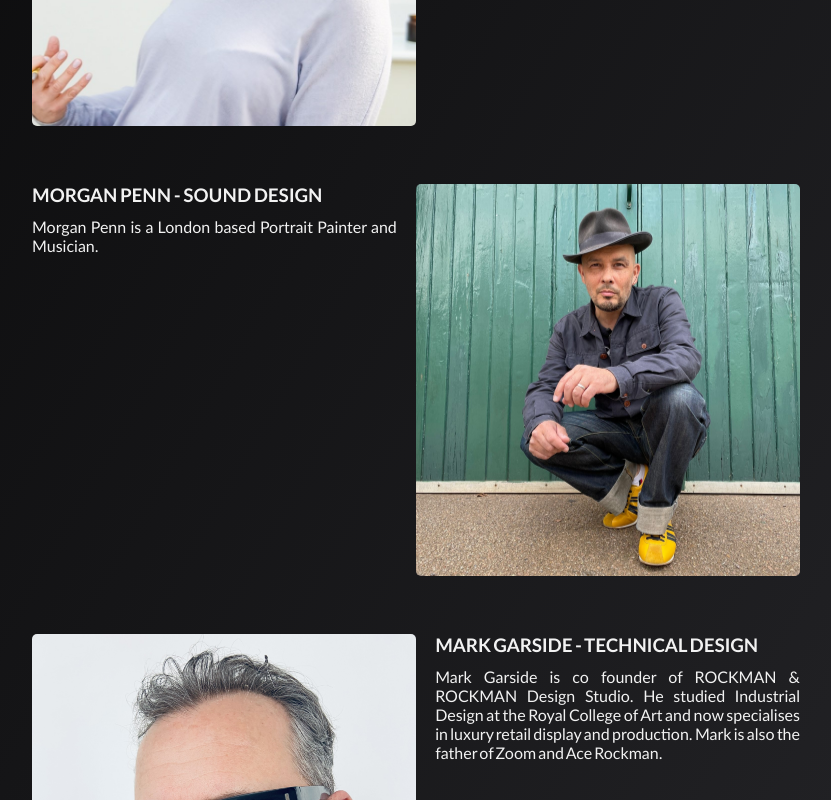
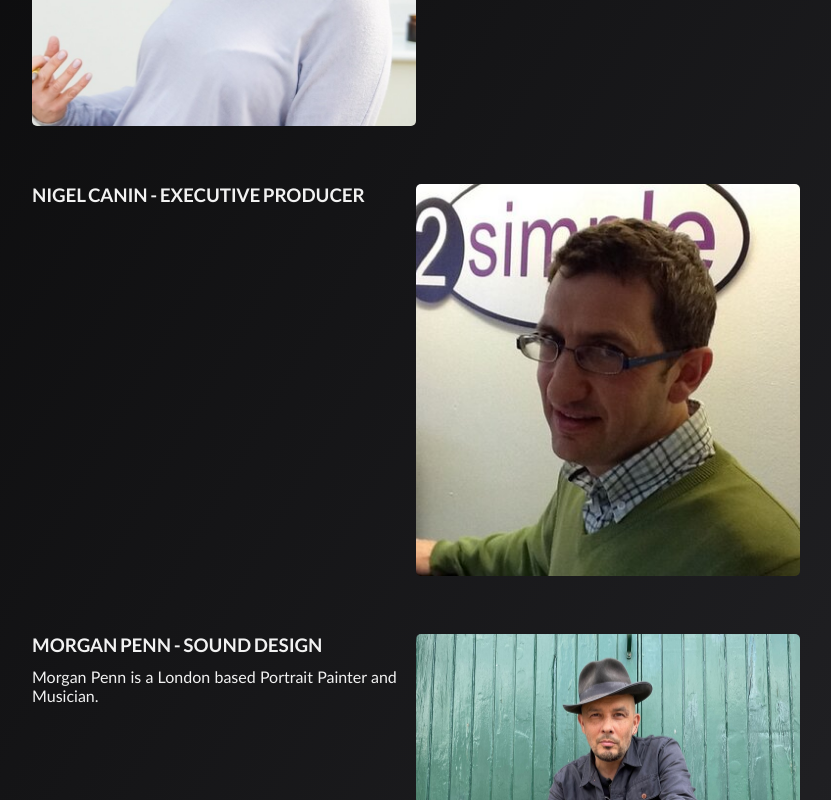
Before and after one commit to totes7/Survivor, a React (Create React App) app: page /info in a window 1280 px wide. Shown: the part 1480-2280 px from the top of the page, without its empty margins (224-1055 px from the left). Built offline with nearby package versions, Linux system fonts and the light colour scheme.

Commit message:
add nigel to team section

```diff
--- a/src/App.css
+++ b/src/App.css
@@ -123,30 +123,7 @@
   font-size: 20px;
 }
 
-#characters {
-  margin: 5% 10%;
-  display: grid;
-  grid-template-rows: 300px;
-  grid-template-columns: 1fr 1fr 1fr;
-  grid-template-areas: "image text text";
-}
 
-#characters-image {
-  grid-area: image;
-  background-image: url("./images/IvorCharacter.png");
-  background-position: center;
-  background-repeat: no-repeat;
-  background-size: contain;
-}
-
-#characters-text {
-  grid-area: text;
-  overflow-y: scroll;
-}
-
-#characters-text::-webkit-scrollbar {
-  display: none;
-}
 
 /* Info (Production) */
 
@@ -169,6 +146,7 @@
   margin: 5% 20%;
   display: grid;
   text-align: justify;
+  font-size: 16px;
   word-spacing: -2px;
   grid-template-rows: 450px 450px 450px 450px 450px 450px 450px 450px 450px 450px;
   grid-template-columns: 1fr 1fr;
@@ -176,6 +154,7 @@
     "zoomImage zoom"
     "kate kateImage"
     "sallyImage sally"
+    "nigel nigelImage"
     "morgan morganImage"
     "markImage mark"
     "ace aceImage"
@@ -240,6 +219,26 @@
 }
 
 #sally-card {
+  display: none;
+}
+
+#nigel-image {
+  min-height: 300px;
+  grid-area: nigelImage;
+  margin: 15% 0 0 0;
+  background-image: url("./images/NigelProfile.jpeg");
+  border-radius: 5px;
+  background-position: center;
+  background-repeat: no-repeat;
+  background-size: cover;
+}
+
+#nigel-profile {
+  grid-area: nigel;
+  padding: 15% 5% 5% 0;
+}
+
+#nigel-card {
   display: none;
 }
 
@@ -357,13 +356,12 @@
 
 #research-text {
   grid-area: text;
-  margin: 0 5% 5% 0;
-  font-size: 20px;
+  margin: 0 5% 0 0;
+  font-size: 18px;
 }
 
 #research-video {
   grid-area: video;
-  /* padding: 5%; */
 }
 
 #research-image-one {
@@ -392,6 +390,29 @@
   background-size: cover;
   margin: 1%;
 }
+
+#characters {
+  padding: 5% 20%;
+  text-align: justify;
+  display: grid;
+  grid-template-rows: 300px;
+  grid-template-columns: 1fr 1fr 1fr;
+  grid-template-areas: "image text text";
+}
+
+#characters-image {
+  grid-area: image;
+  background-image: url("./images/IvorCharacter.png");
+  background-position: center;
+  background-repeat: no-repeat;
+  background-size: contain;
+}
+
+#characters-text {
+  grid-area: text;
+  font-size: 18px;
+}
+
 
 /* Screening */
 
@@ -600,6 +621,7 @@
 
   #team {
     margin: 5% 5%;
+    font-size: 15px;
   }
 
   #music-text {
@@ -624,6 +646,10 @@
     margin: 0;
   }
 
+  #characters {
+    padding: 5%;
+  }
+
   #aspirations {
     padding: 0;
   }
@@ -645,10 +671,6 @@
     width: 50%;
     margin: 10% 5% 20% 5%;
     text-align: center;
-  }
-
-  #characters-text p {
-    padding: 5%;
   }
 
   .info {
@@ -708,6 +730,19 @@
   }
 
   #sally-profile {
+    display: none;
+  }
+
+  #nigel-card {
+    display: block;
+  }
+
+  #nigel-image {
+    background-image: none;
+    min-height: 0;
+  }
+
+  #nigel-profile {
     display: none;
   }
 
--- a/src/components/pages/Info.jsx
+++ b/src/components/pages/Info.jsx
@@ -5,6 +5,7 @@ import Footer from "../Footer";
 import zoom from "../../images/ZoomProfile.jpg";
 import kate from "../../images/KateProfile.jpg";
 import sally from "../../images/SallyProfile.jpg";
+import nigel from "../../images/NigelProfile.jpeg";
 import morgan from "../../images/MorganProfile.jpg";
 import mark from "../../images/MarkProfile.jpg";
 import ace from "../../images/AceProfile.jpg";
@@ -86,6 +87,22 @@ function Info() {
               title="Producer"
               text="Sally Vaughan is a producer, agent and coach. Prior to founding her own agency, Exceptional, Sally's career spanned the media and art worlds. As vice president marketing for ESPN Asia and CNN International, she led the marketing launch of ESPN India and CNN's first multiplatform campaign. Sally launched the first online platform purely for figurative artists in 2008 and became art consultant to the Savoy hotel. Sally has been Zoom Rockman's agent for 8 years since he was 16 years old. She is an ILM qualified Leadership and Management coach and a Member of the Institute of Leadership."
               path="https://www.linkedin.com/in/sallyvaughan/"
+              classOuter="team-card-container"
+              classImage="team-card-image"
+            />
+          </div>
+          <div id="nigel-image"></div>
+          <div id="nigel-profile">
+            <h3>NIGEL CANIN - EXECUTIVE PRODUCER</h3>
+          </div>
+          <div id="nigel-card">
+          <Card
+              src={nigel}
+              alt="Nigel Canin"
+              caption="NIGEL CANIN"
+              title="Executive Producer"
+              text=""
+              path="https://www.linkedin.com/in/nigel-canin-43061317/"
               classOuter="team-card-container"
               classImage="team-card-image"
             />
@@ -239,6 +256,25 @@ function Info() {
             <video src={video} controls></video>
           </div>
         </div>
+
+        <h1>CHARACTERS</h1>
+
+        <div id="characters">
+          <div id="characters-image"></div>
+          <div id="characters-text">
+            <h3>IVOR PERL</h3>
+            <p>
+              We follow 12-year-old Ivor Perl from a small town in Hungary to
+              the gates of Auschwitz, Kaufering, Allach, and Dachau, witnessing
+              the unspeakable horrors of the Holocaust. From being herded onto a
+              cattle truck and narrowly avoiding the gas chambers and ovens, to
+              enduring hunger, typhus, and unimaginable loss, we ultimately see
+              the unbreakable bond between two brothers and their miraculous
+              survival
+            </p>
+          </div>
+        </div>
+
       </div>
 
       <Footer />
```
Also changed, not shown: src/components/pages/About.jsx (+0 -15 lines), src/images/NigelProfile.jpeg (added).
